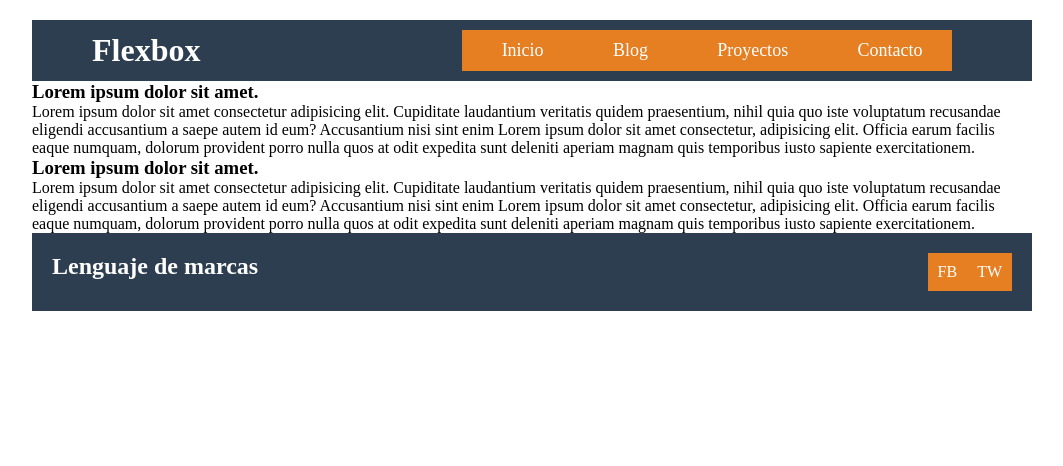
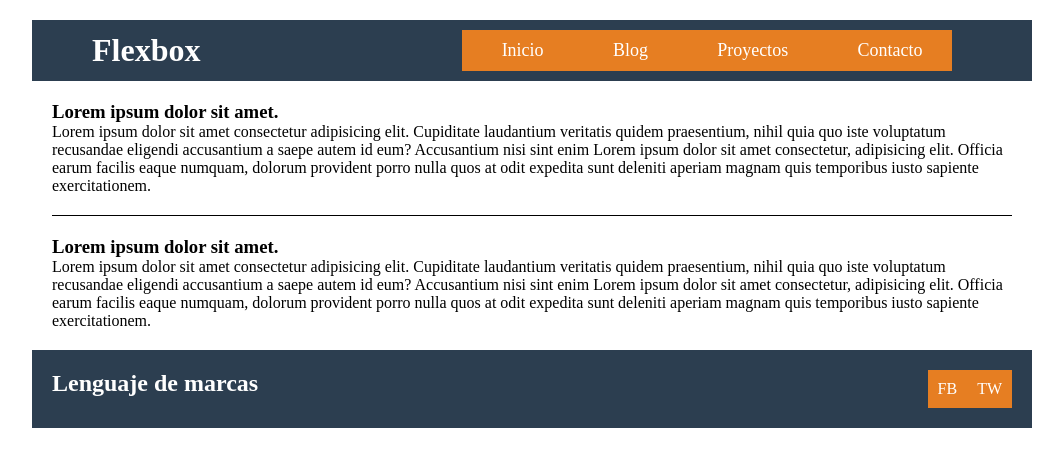
Before and after one commit to dgamero03/proyectogip, a plain HTML site: page index.html in a window 1280 px wide. Shown: the whole page, without its empty margins (108-1171 px from the left). Drawn offline with Linux system fonts and the light colour scheme.

Commit message:
añadimos main

```diff
--- a/estilo.css
+++ b/estilo.css
@@ -54,6 +54,20 @@ nav a:hover {
 	text-decoration: underline;
 }
 
+main{
+	padding: 20px;
+}
+main .uno{
+	margin-bottom: 20px;
+	padding-bottom:20px;
+	border-bottom:1px solid black;
+}
+
+
+
+
+
+
 footer {
 	background:#2c3e50;
 	width: 100%;
```
Also changed, not shown: index.html (+2 -0 lines).
